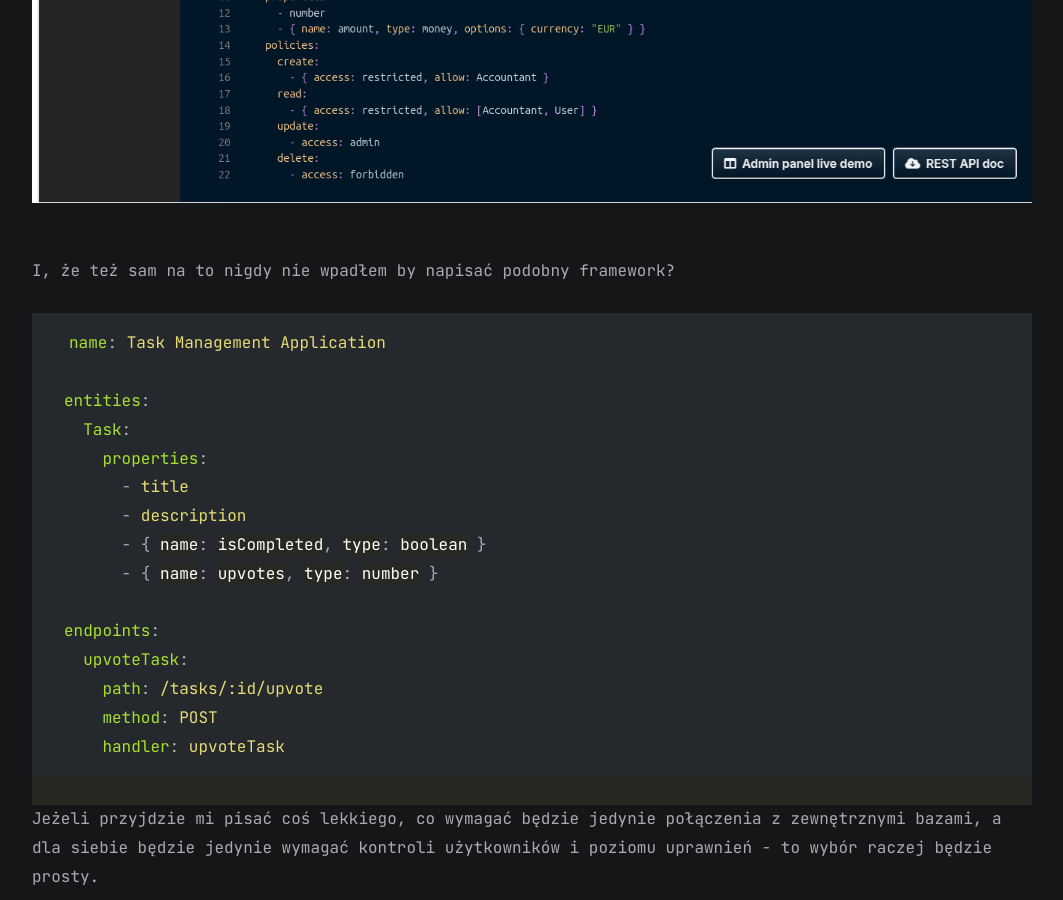
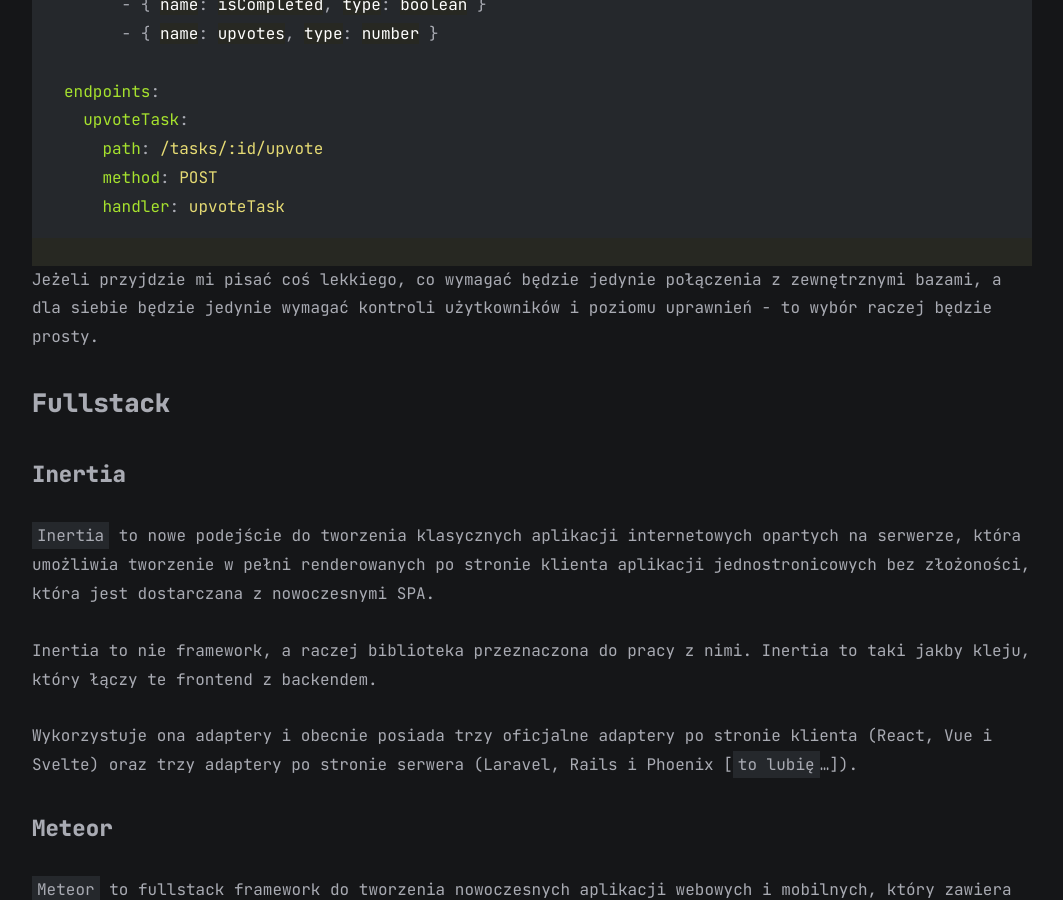
Before and after one commit to mikelogaciuk/mikelogaciuk.github.io, a Jekyll site: the page built from all_collections/_posts/2025-01-20-szok-po-20-latach-bez-frontendu.md, in a window 1280 px wide and 900 px high, scrolled down 13319 px. Shown: the whole window, without its empty margins (108-1171 px from the left). Built offline with Jekyll 4.4.1, drawn with Linux system fonts in a browser that asks for light colours.

Commit message:
Delete pic for manifest api

````diff
--- a/all_collections/_posts/2025-01-20-szok-po-20-latach-bez-frontendu.md
+++ b/all_collections/_posts/2025-01-20-szok-po-20-latach-bez-frontendu.md
@@ -276,10 +276,6 @@
 
 Tak... dokładnie tak:
 
-![Manifest](/img/fullstack/manifest.build_.png)
-
-I, że też sam na to nigdy nie wpadłem by napisać podobny framework?
-
 ```yaml
 name: Task Management Application
 
````
Also changed, not shown: img/fullstack/manifest.build_.png (deleted).
